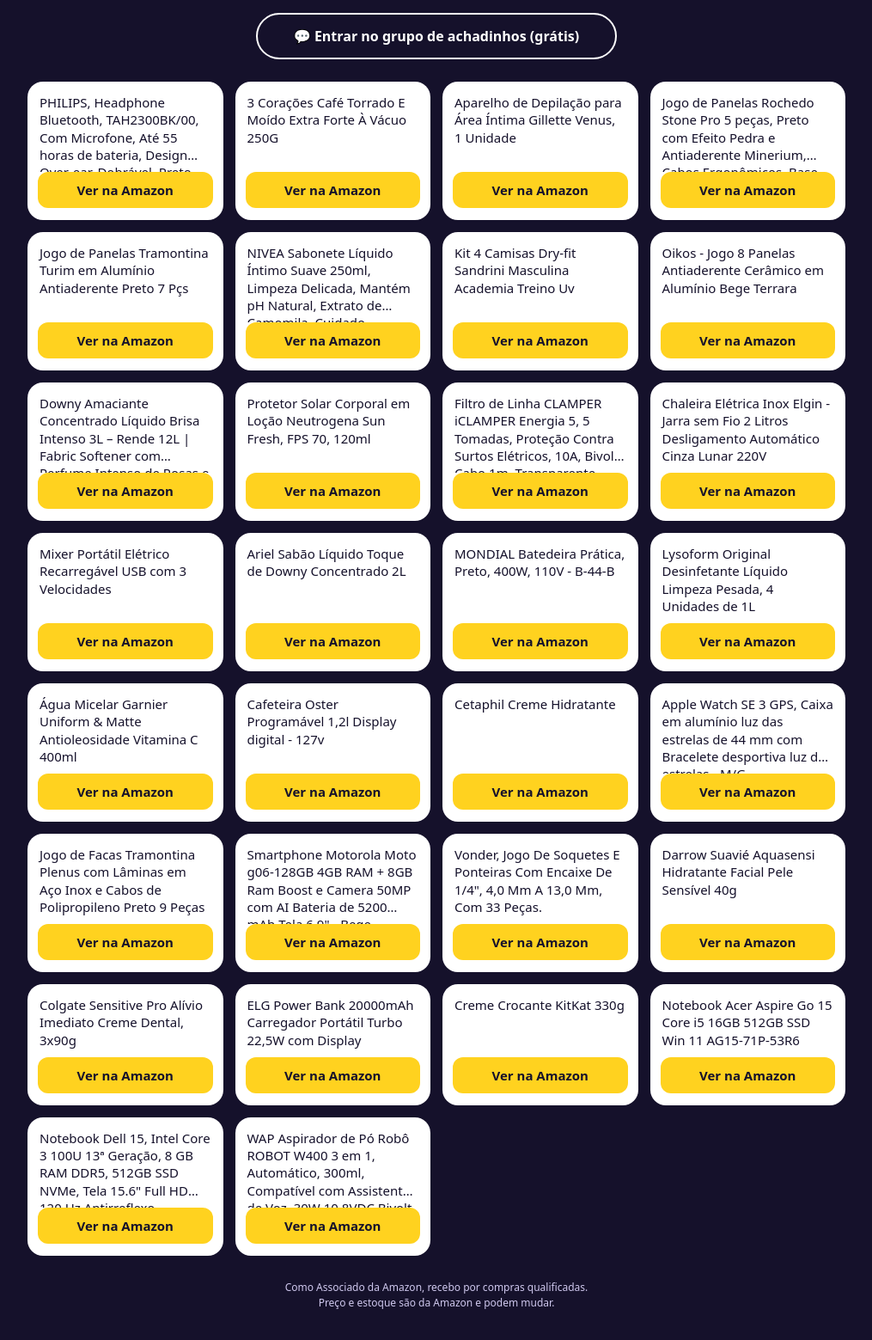
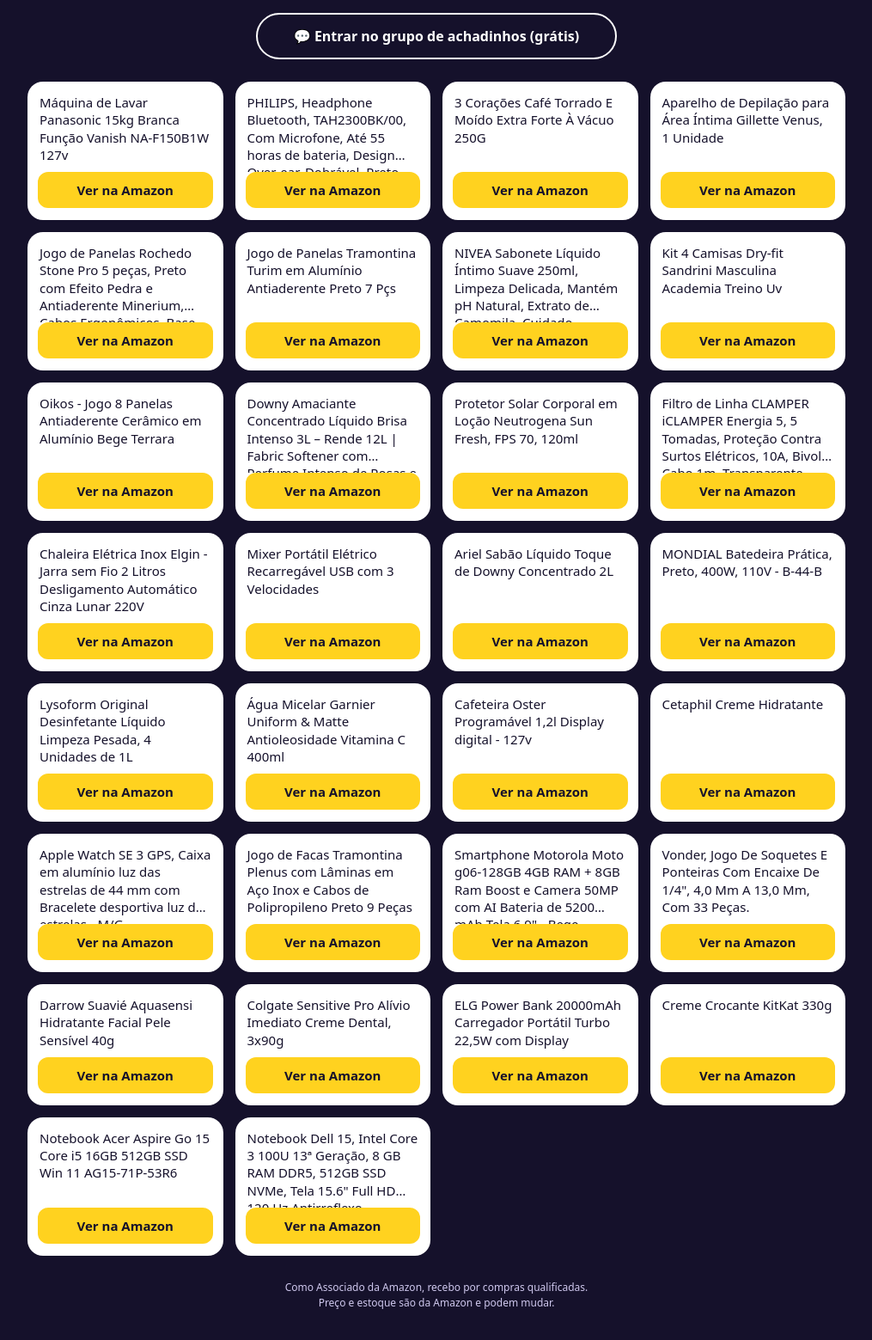
Before and after one commit to trudestr/achados, a plain HTML site: page index.html in a window 1280 px wide. Shown: the part 119-1678 px from the top of the page at 86% size, without its empty margins (132-1147 px from the left). Drawn offline with Linux system fonts and the light colour scheme.

Commit message:
página da Amazon 25/11 18:58

```diff
--- a/index.html
+++ b/index.html
@@ -27,6 +27,7 @@ footer{color:#CFC8EE;font-size:12px;text-align:center;padding:0 22px 34px;line-h
 <body><header><p class="perfil">@BUSCADOR.DESCONTOS</p><h1>Achados da Amazon</h1>
 <p class="sub">Os que saíram no grupo, o mais novo em cima</p><a class="grupo" href="https://chat.whatsapp.com/DBaHA4SVEhNLkJRnghaYI1">💬 Entrar no grupo de achadinhos (grátis)</a></header>
 <main>
+<article class="card"><p class="nome">Máquina de Lavar Panasonic 15kg Branca Função Vanish NA-F150B1W 127v</p><a class="comprar" href="https://www.amazon.com.br/dp/B00HGNXC8Q/ref=nosim?tag=mandishop0a-20" rel="nofollow sponsored noopener">Ver na Amazon</a></article>
 <article class="card"><p class="nome">PHILIPS, Headphone Bluetooth, TAH2300BK/00, Com Microfone, Até 55 horas de bateria, Design Over-ear, Dobrável, Preto</p><a class="comprar" href="https://www.amazon.com.br/dp/B0FJMHMCBZ/ref=nosim?tag=mandishop0a-20" rel="nofollow sponsored noopener">Ver na Amazon</a></article>
 <article class="card"><p class="nome">3 Corações Café Torrado E Moído Extra Forte À Vácuo 250G</p><a class="comprar" href="https://www.amazon.com.br/dp/B07H64XD1V/ref=nosim?tag=mandishop0a-20" rel="nofollow sponsored noopener">Ver na Amazon</a></article>
 <article class="card"><p class="nome">Aparelho de Depilação para Área Íntima Gillette Venus, 1 Unidade</p><a class="comprar" href="https://www.amazon.com.br/dp/B0BZCGQSDZ/ref=nosim?tag=mandishop0a-20" rel="nofollow sponsored noopener">Ver na Amazon</a></article>
@@ -56,7 +57,6 @@ footer{color:#CFC8EE;font-size:12px;text-align:center;padding:0 22px 34px;line-h
 <article class="card"><p class="nome">Creme Crocante KitKat 330g</p><a class="comprar" href="https://www.amazon.com.br/dp/B0FMLBQ136/ref=nosim?tag=mandishop0a-20" rel="nofollow sponsored noopener">Ver na Amazon</a></article>
 <article class="card"><p class="nome">Notebook Acer Aspire Go 15 Core i5 16GB 512GB SSD Win 11 AG15-71P-53R6</p><a class="comprar" href="https://www.amazon.com.br/dp/B0FY3TV864/ref=nosim?tag=mandishop0a-20" rel="nofollow sponsored noopener">Ver na Amazon</a></article>
 <article class="card"><p class="nome">Notebook Dell 15, Intel Core 3 100U 13ª Geração, 8 GB RAM DDR5, 512GB SSD NVMe, Tela 15.6&quot; Full HD 120 Hz Antirreflexo, Windows 11 Home, 1 Ano de Garantia — DC15-C3100-A20</p><a class="comprar" href="https://www.amazon.com.br/dp/B0GYG4P437/ref=nosim?tag=mandishop0a-20" rel="nofollow sponsored noopener">Ver na Amazon</a></article>
-<article class="card"><p class="nome">WAP Aspirador de Pó Robô ROBOT W400 3 em 1, Automático, 300ml, Compatível com Assistentes de Voz, 30W 10,8VDC Bivolt</p><a class="comprar" href="https://www.amazon.com.br/dp/B0CGBR6QFC/ref=nosim?tag=mandishop0a-20" rel="nofollow sponsored noopener">Ver na Amazon</a></article>
 </main>
 <footer>Como Associado da Amazon, recebo por compras qualificadas.<br>Preço e estoque são da Amazon e podem mudar.</footer>
 </body></html>
```
